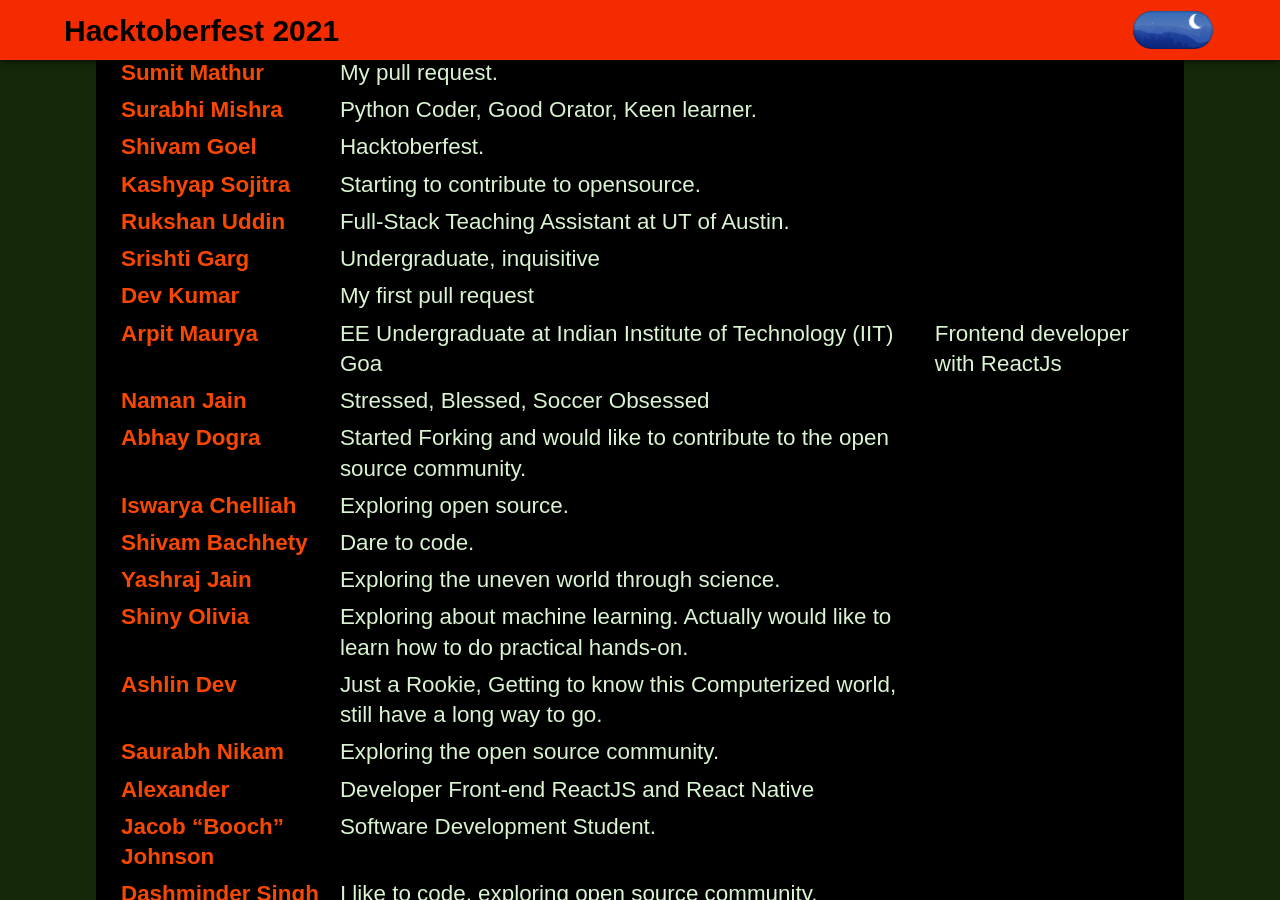
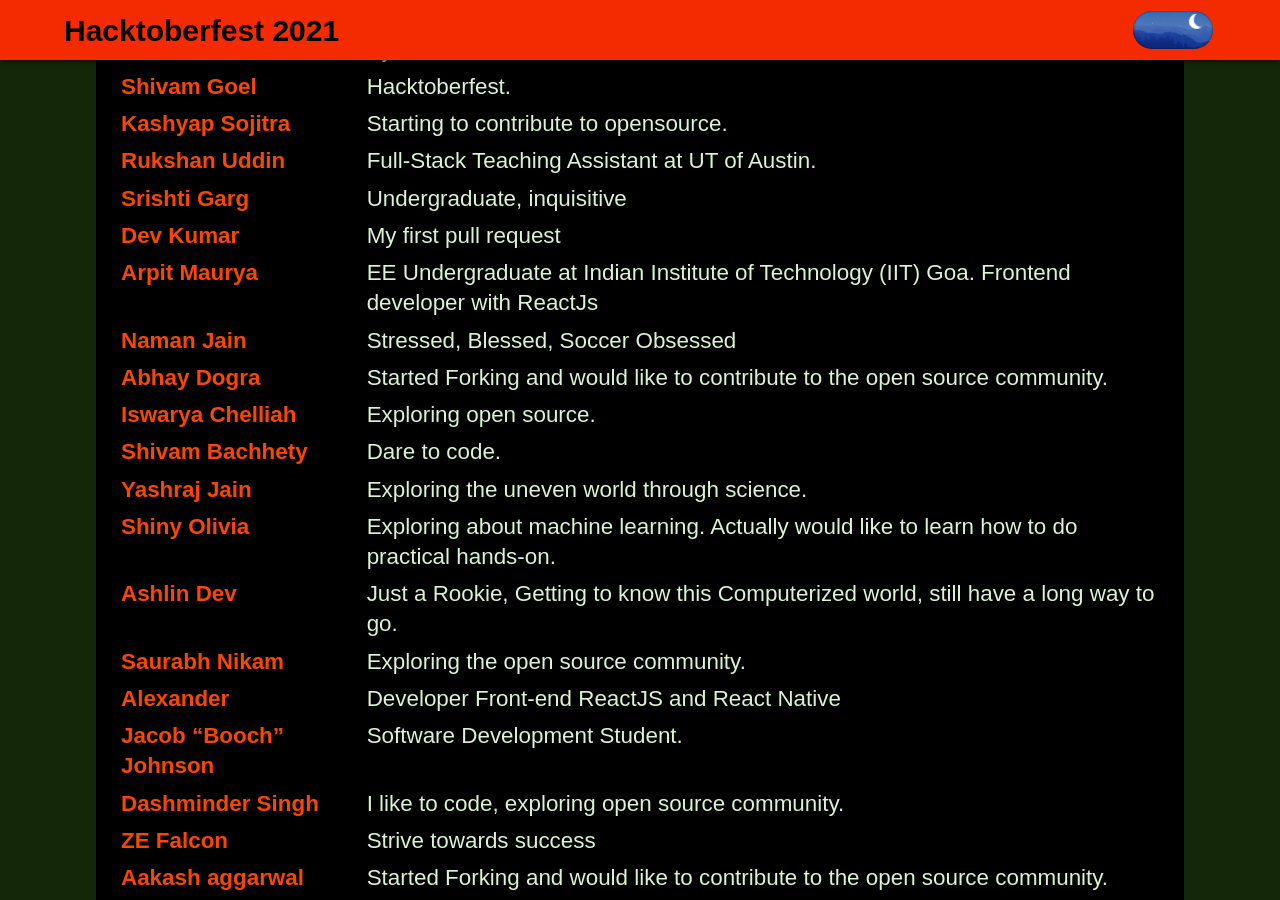
Before and after one commit to ABHISHEK-G0YAL/Hacktoberfest-2021, a Jekyll site: the page built from index.md, in a window 1280 px wide and 900 px high, scrolled down 1494 px. Built offline with Jekyll 4.4.1, drawn with Linux system fonts in a browser that asks for light colours.

Commit message:
Fixed error

```diff
--- a/index.md
+++ b/index.md
@@ -41,7 +41,7 @@ layout: default
 **[Rukshan Uddin](https://github.com/rukshanuddin)** | Full-Stack Teaching Assistant at UT of Austin.
 **[Srishti Garg](https://github.com/srishti73)** | Undergraduate, inquisitive
 **[Dev Kumar](https://github.com/RaX-D)** | My first pull request
-**[Arpit Maurya](https://github.com/arpitm859)** | EE Undergraduate at Indian Institute of Technology (IIT) Goa || Frontend developer with ReactJs
+**[Arpit Maurya](https://github.com/arpitm859)** | EE Undergraduate at Indian Institute of Technology (IIT) Goa. Frontend developer with ReactJs
 **[Naman Jain](https://github.com/namannjain)** | Stressed, Blessed, Soccer Obsessed
 **[Abhay Dogra](https://github.com/ABDthePRO)** | Started Forking and would like to contribute to the open source community.
 **[Iswarya Chelliah](https://github.com/iswarya-chelliah)** | Exploring open source.
```
